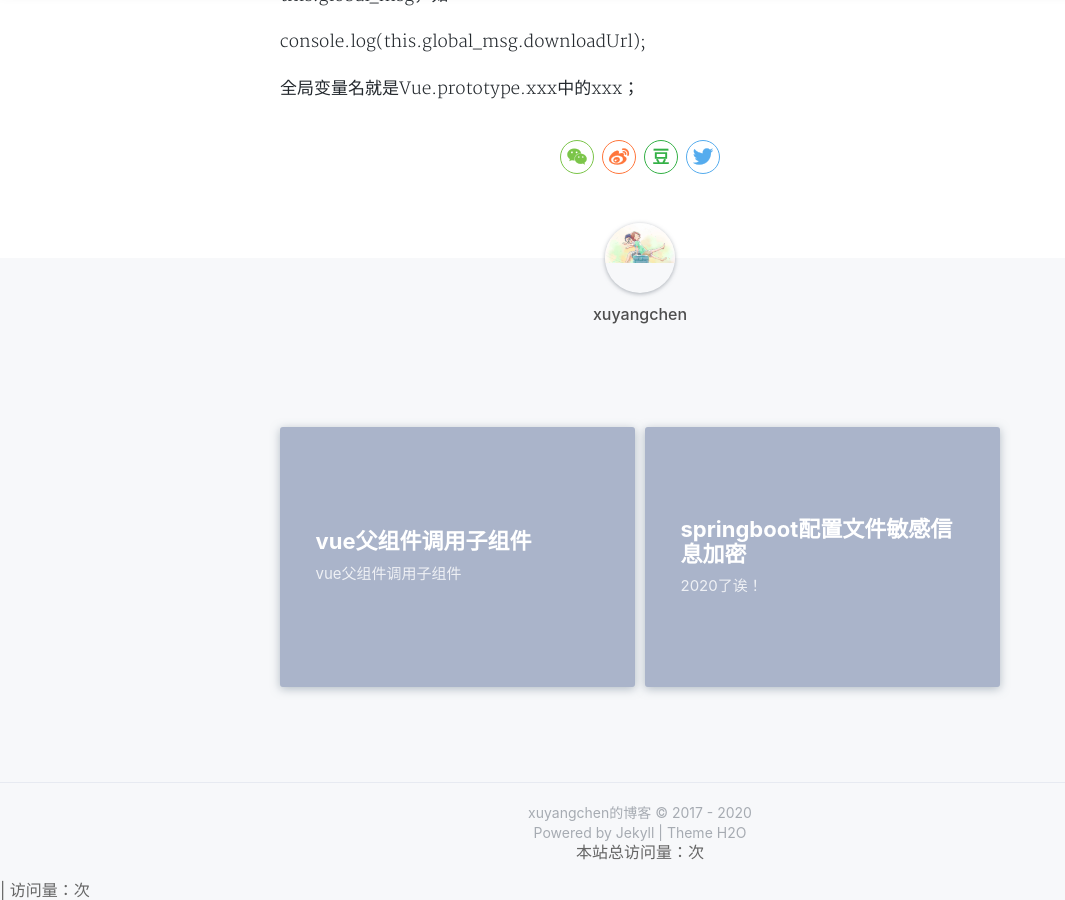
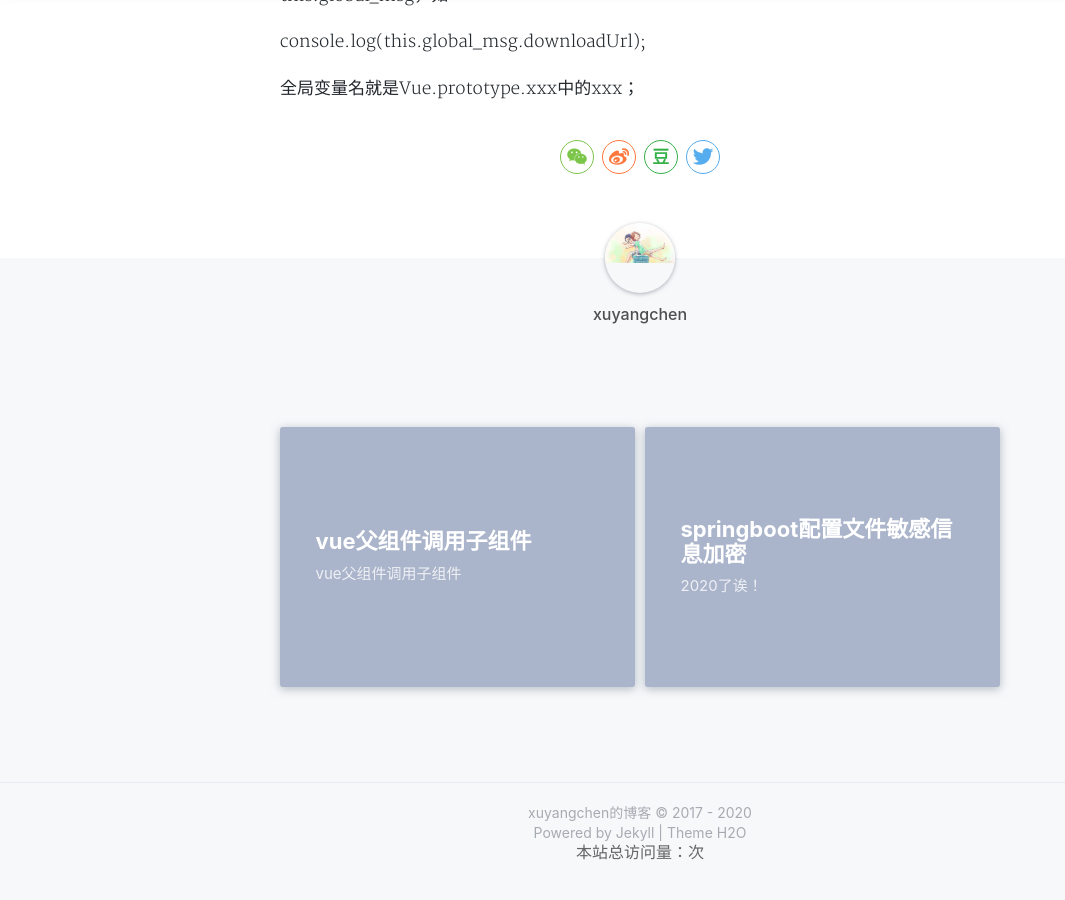
Before and after one commit to x-y-c/x-y-c.github.io, a Jekyll site: the page built from _posts/2020-01-13-vue全局变量.md, in a window 1280 px wide and 900 px high, scrolled down 1386 px. Shown: the whole window, without its empty margins (0-1065 px from the left). Built offline with Jekyll 4.4.1, drawn with Linux system fonts in a browser that asks for light colours; nearby versions of some CDN libraries; a style sheet for code colours, icons or effects is not loaded.

Commit message:
去掉页访问量

```diff
--- a/_layouts/post.html
+++ b/_layouts/post.html
@@ -141,7 +141,6 @@
     })();
   </script>
   {% endif %}
-  <span id="busuanzi_container_page_pv"> | 访问量：<span id="busuanzi_value_page_pv"></span>次</span>
   <script src="{{ "/assets/js/prism.js" | relative_url }}"></script>
   <script src="{{ "/assets/js/index.min.js" | relative_url }}"></script>
 </body>
```
